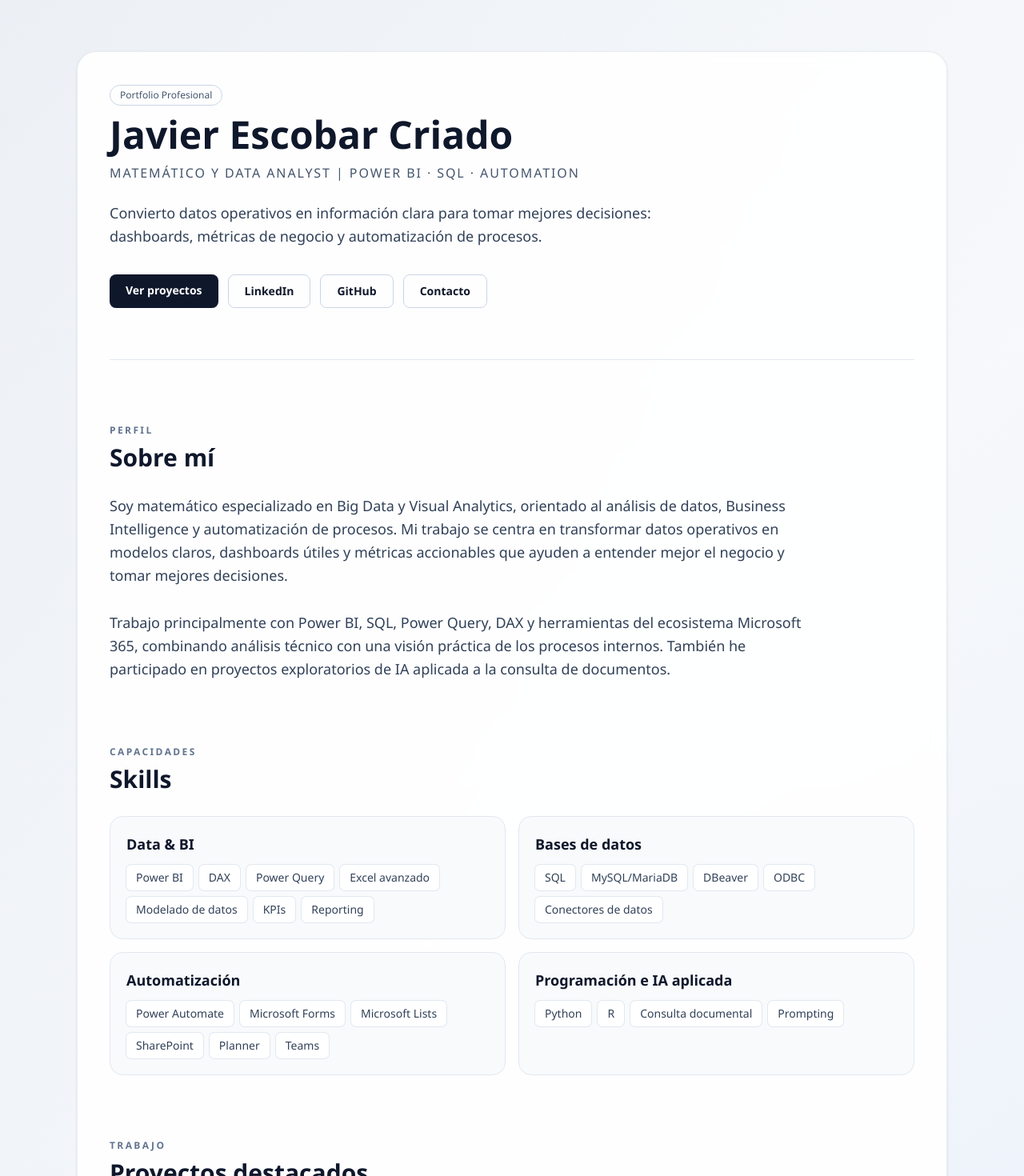
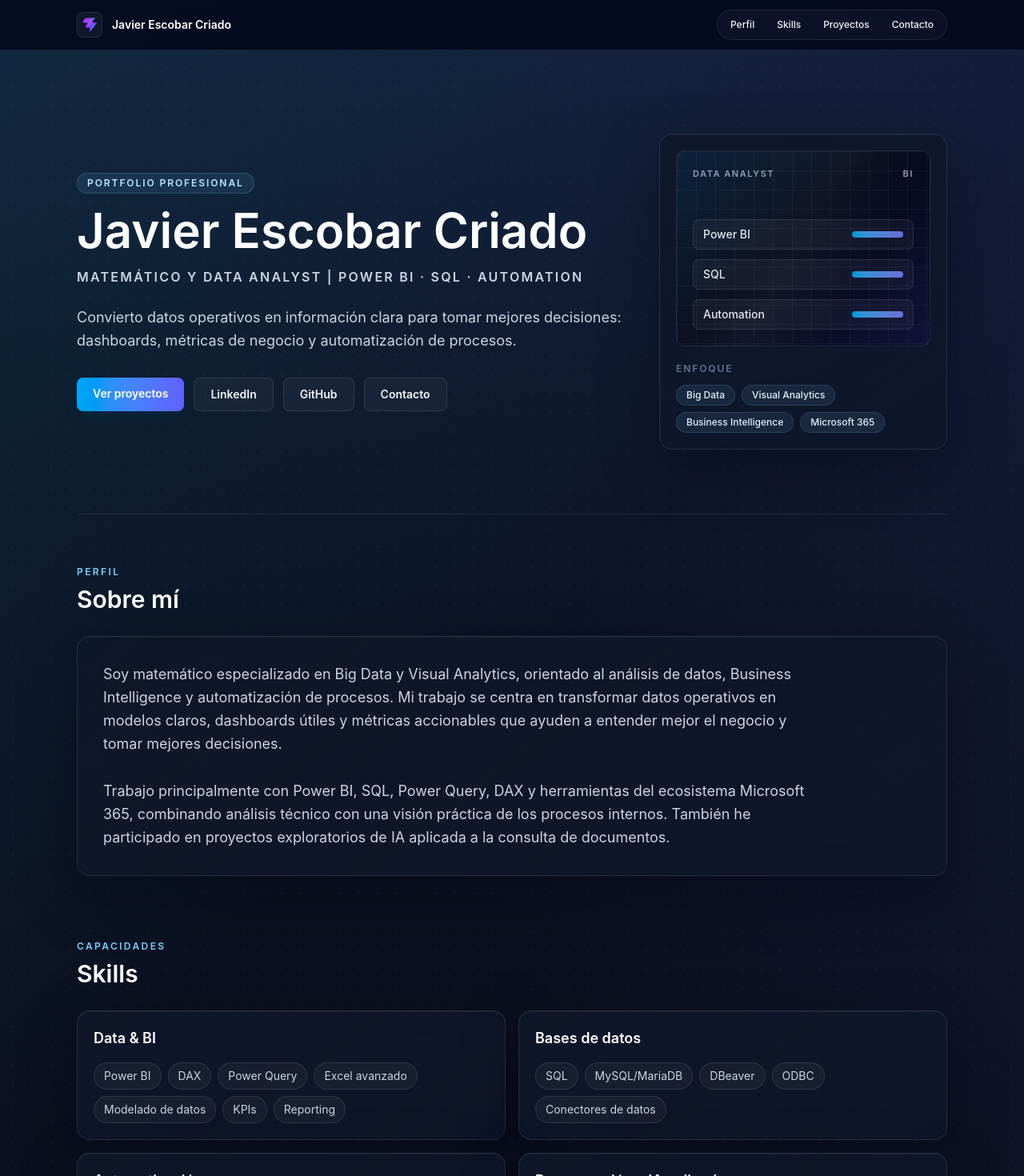
Before and after one commit to Javivi555/portfolio-javier, a React (Vite) app: page / in a window 1280 px wide. Shown: the top 1470 px of the page at 80% size. Built offline with nearby package versions, Linux system fonts and the light colour scheme.

Commit message:
Apply Gemini-inspired visual redesign

```diff
--- a/src/App.jsx
+++ b/src/App.jsx
@@ -4,16 +4,47 @@ import Skills from './components/Skills'
 import Projects from './components/Projects'
 import Contact from './components/Contact'
 
+const navItems = [
+  { href: '#sobre-mi', label: 'Perfil' },
+  { href: '#skills', label: 'Skills' },
+  { href: '#proyectos', label: 'Proyectos' },
+  { href: '#contacto', label: 'Contacto' },
+]
+
 function App() {
   return (
-    <div className="mx-auto max-w-6xl px-5 py-8 md:px-8 md:py-12 lg:py-16">
-      <div className="rounded-3xl border border-slate-200/80 bg-white/90 p-6 shadow-sm backdrop-blur-sm md:p-10">
+    <div className="min-h-screen text-slate-100">
+      <header className="sticky top-0 z-30 border-b border-white/10 bg-slate-950/80 backdrop-blur-xl">
+        <nav className="mx-auto flex max-w-6xl items-center justify-between gap-4 px-5 py-3 md:px-8">
+          <a href="#inicio" className="flex min-w-0 items-center gap-3">
+            <img
+              src="/favicon.svg"
+              alt=""
+              className="h-8 w-8 rounded-lg border border-white/10 bg-white/5 p-1.5"
+            />
+            <span className="truncate text-sm font-semibold text-white">Javier Escobar Criado</span>
+          </a>
+          <div className="hidden items-center gap-1 rounded-full border border-white/10 bg-white/[0.03] p-1 sm:flex">
+            {navItems.map((item) => (
+              <a
+                key={item.href}
+                href={item.href}
+                className="rounded-full px-3 py-1.5 text-xs font-medium text-slate-300 transition hover:bg-white/10 hover:text-white"
+              >
+                {item.label}
+              </a>
+            ))}
+          </div>
+        </nav>
+      </header>
+
+      <main className="mx-auto max-w-6xl px-5 py-8 md:px-8 md:py-12 lg:py-14">
         <Hero />
         <About />
         <Skills />
         <Projects />
         <Contact />
-      </div>
+      </main>
     </div>
   )
 }
--- a/src/components/About.jsx
+++ b/src/components/About.jsx
@@ -2,9 +2,10 @@ import SectionTitle from './SectionTitle'
 
 function About() {
   return (
-    <section className="mb-16 md:mb-20">
+    <section className="mb-16 border-t border-white/10 pt-12 md:mb-20 md:pt-16">
       <SectionTitle id="sobre-mi" eyebrow="Perfil" title="Sobre mí" />
-      <p className="max-w-4xl text-base leading-relaxed text-slate-700 md:text-lg">
+      <div className="glass-panel rounded-2xl p-6 md:p-8">
+        <p className="max-w-4xl text-base leading-relaxed text-slate-300 md:text-lg">
           Soy matemático especializado en Big Data y Visual Analytics, orientado al análisis de datos, Business
           Intelligence y automatización de procesos. Mi trabajo se centra en transformar datos operativos en modelos
           claros, dashboards útiles y métricas accionables que ayuden a entender mejor el negocio y tomar mejores
@@ -15,6 +16,7 @@ function About() {
           combinando análisis técnico con una visión práctica de los procesos internos. También he participado en
           proyectos exploratorios de IA aplicada a la consulta de documentos.
         </p>
+      </div>
     </section>
   )
 }
--- a/src/components/Hero.jsx
+++ b/src/components/Hero.jsx
@@ -1,30 +1,63 @@
 function Hero() {
   return (
-    <section className="mb-16 border-b border-slate-200 pb-12 md:mb-20 md:pb-16">
-      <p className="mb-3 inline-flex rounded-full border border-slate-300 px-3 py-1 text-xs font-medium text-slate-600">
+    <section id="inicio" className="scroll-mt-28 pb-16 pt-8 md:pb-20 md:pt-12">
+      <div className="grid gap-8 lg:grid-cols-[minmax(0,1fr)_360px] lg:items-center">
+        <div>
+          <p className="mb-4 inline-flex rounded-full border border-sky-300/20 bg-sky-300/10 px-3 py-1 text-xs font-semibold uppercase tracking-[0.16em] text-sky-200">
             Portfolio Profesional
           </p>
-      <h1 className="text-3xl font-semibold text-slate-900 md:text-5xl">Javier Escobar Criado</h1>
-      <p className="mt-3 text-sm font-medium uppercase tracking-[0.12em] text-slate-600 md:text-base">
+          <h1 className="max-w-4xl text-4xl font-semibold text-white md:text-6xl">
+            Javier Escobar Criado
+          </h1>
+          <p className="mt-4 text-sm font-semibold uppercase tracking-[0.14em] text-slate-300 md:text-base">
             Matemático y Data Analyst | Power BI · SQL · Automation
           </p>
-      <p className="mt-6 max-w-3xl text-base leading-relaxed text-slate-700 md:text-lg">
+          <p className="mt-6 max-w-3xl text-base leading-relaxed text-slate-300 md:text-lg">
             Convierto datos operativos en información clara para tomar mejores decisiones: dashboards, métricas de
             negocio y automatización de procesos.
           </p>
           <div className="mt-8 flex flex-wrap gap-3">
-        <a href="#proyectos" className="rounded-lg bg-slate-900 px-5 py-2.5 text-sm font-semibold !text-white">
+            <a href="#proyectos" className="rounded-lg bg-gradient-to-r from-sky-500 to-indigo-500 px-5 py-2.5 text-sm font-semibold !text-white shadow-lg shadow-sky-950/40 transition hover:from-sky-400 hover:to-indigo-400">
               Ver proyectos
             </a>
-        <a href="https://www.linkedin.com/in/javier-escobar-criado-9115b1325/" target="_blank" rel="noopener noreferrer" className="rounded-lg border border-slate-300 px-5 py-2.5 text-sm font-semibold text-slate-700 hover:bg-slate-50">
+            <a href="https://www.linkedin.com/in/javier-escobar-criado-9115b1325/" target="_blank" rel="noopener noreferrer" className="rounded-lg border border-white/10 bg-white/[0.04] px-5 py-2.5 text-sm font-semibold text-slate-200 transition hover:border-sky-300/30 hover:bg-white/[0.08] hover:text-white">
               LinkedIn
             </a>
-        <a href="https://github.com/Javivi555" target="_blank" rel="noopener noreferrer" className="rounded-lg border border-slate-300 px-5 py-2.5 text-sm font-semibold text-slate-700 hover:bg-slate-50">
+            <a href="https://github.com/Javivi555" target="_blank" rel="noopener noreferrer" className="rounded-lg border border-white/10 bg-white/[0.04] px-5 py-2.5 text-sm font-semibold text-slate-200 transition hover:border-sky-300/30 hover:bg-white/[0.08] hover:text-white">
               GitHub
             </a>
-        <a href="#contacto" className="rounded-lg border border-slate-300 px-5 py-2.5 text-sm font-semibold text-slate-700 hover:bg-slate-50">
+            <a href="#contacto" className="rounded-lg border border-white/10 bg-white/[0.04] px-5 py-2.5 text-sm font-semibold text-slate-200 transition hover:border-sky-300/30 hover:bg-white/[0.08] hover:text-white">
               Contacto
             </a>
+          </div>
+        </div>
+
+        <aside className="glass-panel overflow-hidden rounded-2xl p-5">
+          <div className="hero-visual rounded-xl border border-white/10 bg-slate-950 p-5">
+            <div className="flex items-center justify-between text-[11px] font-semibold uppercase tracking-[0.14em] text-slate-400">
+              <span>Data Analyst</span>
+              <span>BI</span>
+            </div>
+            <div className="mt-12 space-y-3">
+              {['Power BI', 'SQL', 'Automation'].map((item) => (
+                <div key={item} className="flex items-center justify-between rounded-lg border border-white/10 bg-white/[0.04] px-3 py-2">
+                  <span className="text-sm font-medium text-slate-200">{item}</span>
+                  <span className="h-2 w-16 rounded-full bg-gradient-to-r from-sky-400/80 to-indigo-400/80" />
+                </div>
+              ))}
+            </div>
+          </div>
+          <div className="mt-5">
+            <p className="text-xs font-semibold uppercase tracking-[0.16em] text-slate-500">Enfoque</p>
+            <div className="mt-3 flex flex-wrap gap-2">
+              {['Big Data', 'Visual Analytics', 'Business Intelligence', 'Microsoft 365'].map((item) => (
+                <span key={item} className="rounded-full border border-sky-300/15 bg-sky-300/10 px-3 py-1 text-xs font-medium text-sky-100">
+                  {item}
+                </span>
+              ))}
+            </div>
+          </div>
+        </aside>
       </div>
     </section>
   )
--- a/src/components/SectionTitle.jsx
+++ b/src/components/SectionTitle.jsx
@@ -1,8 +1,8 @@
 function SectionTitle({ id, eyebrow, title }) {
   return (
     <header id={id} className="mb-6 scroll-mt-24 md:mb-7">
-      <p className="mb-2 text-xs font-semibold uppercase tracking-[0.2em] text-slate-500">{eyebrow}</p>
-      <h2 className="text-2xl font-semibold text-slate-900 md:text-3xl">{title}</h2>
+      <p className="mb-2 text-xs font-semibold uppercase tracking-[0.2em] text-sky-300">{eyebrow}</p>
+      <h2 className="text-2xl font-semibold text-white md:text-3xl">{title}</h2>
     </header>
   )
 }
--- a/src/components/Skills.jsx
+++ b/src/components/Skills.jsx
@@ -25,11 +25,11 @@ function Skills() {
       <SectionTitle id="skills" eyebrow="Capacidades" title="Skills" />
       <div className="grid gap-4 md:grid-cols-2">
         {skillGroups.map((group) => (
-          <article key={group.title} className="rounded-2xl border border-slate-200 bg-slate-50 p-5">
-            <h3 className="mb-3 text-lg font-semibold text-slate-900">{group.title}</h3>
+          <article key={group.title} className="glass-panel rounded-2xl p-5 transition hover:border-sky-300/20 hover:bg-slate-900/70">
+            <h3 className="mb-4 text-lg font-semibold text-white">{group.title}</h3>
             <ul className="flex flex-wrap gap-2">
               {group.items.map((item) => (
-                <li key={item} className="rounded-md bg-white px-3 py-1.5 text-sm text-slate-700 ring-1 ring-slate-200">
+                <li key={item} className="rounded-full border border-white/10 bg-white/[0.04] px-3 py-1.5 text-sm text-slate-300">
                   {item}
                 </li>
               ))}
--- a/src/index.css
+++ b/src/index.css
@@ -1,17 +1,18 @@
 @import 'tailwindcss';
 
 :root {
-  --bg: #f4f7fb;
-  --surface: #ffffff;
-  --surface-soft: #f8fafc;
-  --text: #0f172a;
-  --muted: #475569;
-  --line: #dbe2ea;
-  --accent: #0f4c81;
+  --bg: #080d16;
+  --surface: rgb(15 23 42 / 0.68);
+  --surface-soft: rgb(30 41 59 / 0.52);
+  --text: #f8fafc;
+  --muted: #94a3b8;
+  --line: rgb(255 255 255 / 0.1);
+  --accent: #38bdf8;
 }
 
 html {
   scroll-behavior: smooth;
+  background: var(--bg);
 }
 
 body {
@@ -19,16 +20,80 @@ body {
   min-height: 100vh;
   background-color: var(--bg);
   background-image:
-    linear-gradient(135deg, rgb(226 232 240 / 0.55) 0%, rgb(248 250 252 / 0) 42%, rgb(219 234 254 / 0.38) 100%),
-    linear-gradient(180deg, #f8fafc 0%, #f3f6fa 48%, #eef4fb 100%);
+    radial-gradient(rgb(148 163 184 / 0.08) 1px, transparent 1px),
+    linear-gradient(135deg, rgb(56 189 248 / 0.13) 0%, rgb(8 13 22 / 0) 34%),
+    linear-gradient(225deg, rgb(99 102 241 / 0.13) 0%, rgb(8 13 22 / 0) 42%),
+    linear-gradient(180deg, #08111f 0%, #0b1020 48%, #070b13 100%);
+  background-position:
+    center top,
+    center top,
+    center top,
+    center top;
+  background-size:
+    24px 24px,
+    100% 100%,
+    100% 100%,
+    100% 100%;
   color: var(--text);
-  font-family: 'Manrope', 'Segoe UI', sans-serif;
+  font-family: Inter, Manrope, 'Segoe UI', system-ui, sans-serif;
 }
 
 * {
   box-sizing: border-box;
 }
 
+#root {
+  min-height: 100vh;
+  isolation: isolate;
+}
+
 a {
   color: inherit;
 }
+
+::selection {
+  background: rgb(56 189 248 / 0.28);
+  color: #ffffff;
+}
+
+:focus-visible {
+  outline: 2px solid rgb(56 189 248 / 0.78);
+  outline-offset: 3px;
+}
+
+.glass-panel {
+  border: 1px solid var(--line);
+  background:
+    linear-gradient(145deg, rgb(15 23 42 / 0.76), rgb(15 23 42 / 0.5)),
+    var(--surface);
+  box-shadow:
+    0 24px 70px rgb(2 6 23 / 0.36),
+    inset 0 1px 0 rgb(255 255 255 / 0.05);
+  backdrop-filter: blur(18px);
+  -webkit-backdrop-filter: blur(18px);
+}
+
+.hero-visual {
+  position: relative;
+  overflow: hidden;
+  background-image:
+    linear-gradient(rgb(148 163 184 / 0.08) 1px, transparent 1px),
+    linear-gradient(90deg, rgb(148 163 184 / 0.08) 1px, transparent 1px),
+    linear-gradient(135deg, rgb(56 189 248 / 0.16) 0%, rgb(15 23 42 / 0) 46%, rgb(99 102 241 / 0.14) 100%);
+  background-size:
+    24px 24px,
+    24px 24px,
+    100% 100%;
+}
+
+.hero-visual::before {
+  content: '';
+  position: absolute;
+  inset: 0;
+  background: linear-gradient(120deg, transparent 0%, rgb(255 255 255 / 0.1) 48%, transparent 72%);
+  opacity: 0.55;
+}
+
+.hero-visual > * {
+  position: relative;
+}
```
Also changed, not shown: src/components/Contact.jsx (+12 -12 lines), src/components/Projects.jsx (+9 -6 lines). Lines whose indentation alone changed are shown as unchanged.
